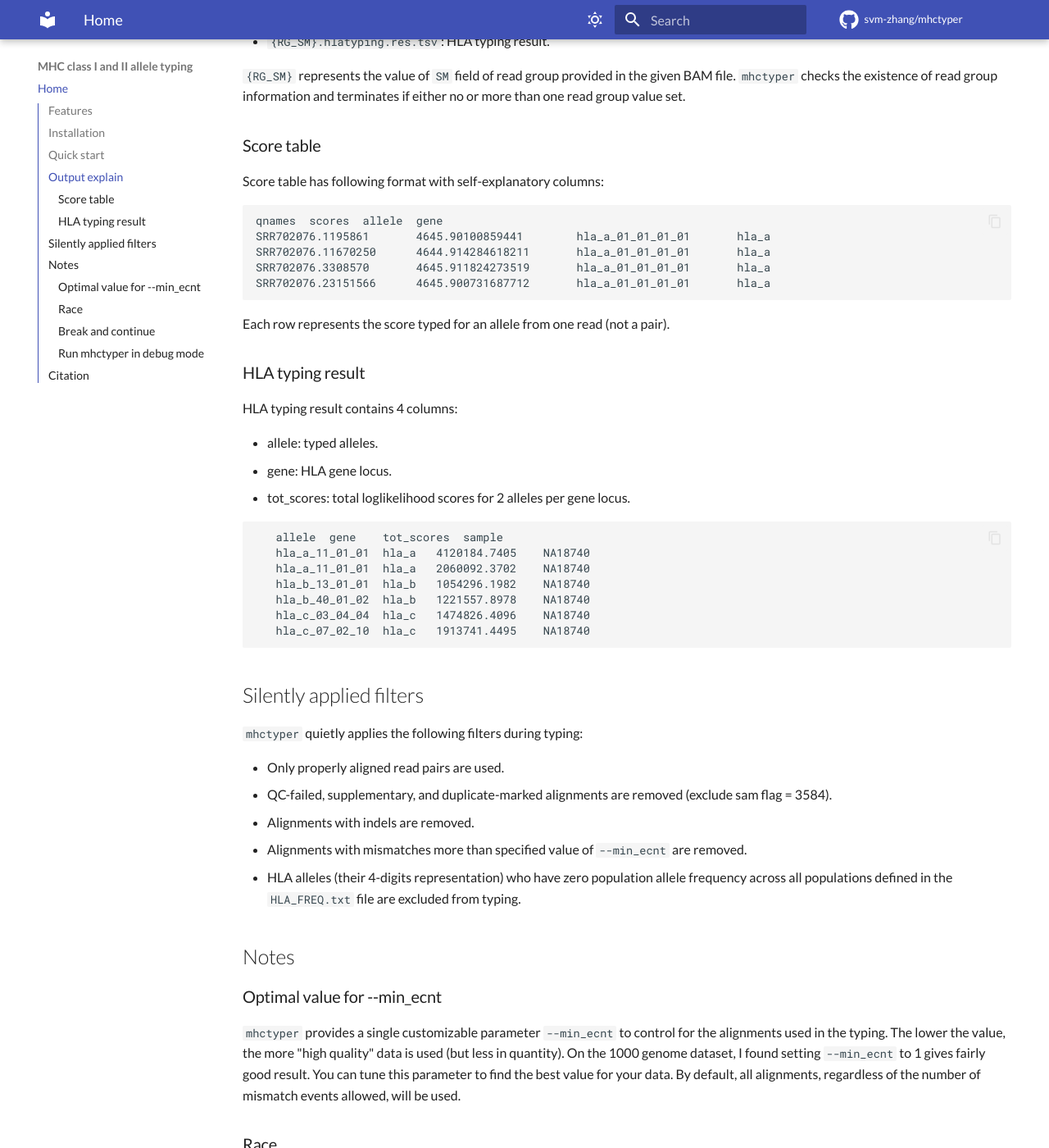
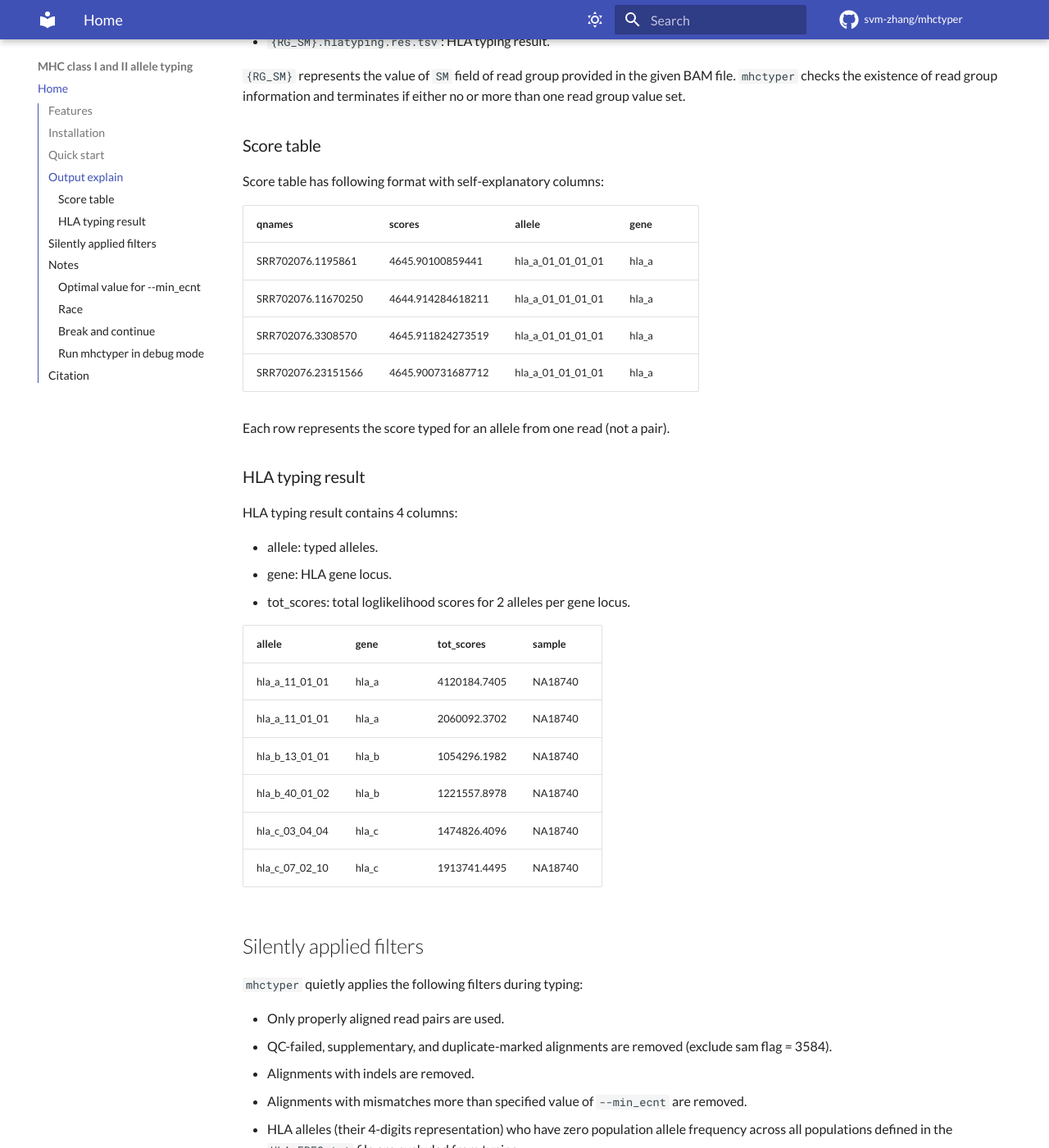
Before and after one commit to svm-zhang/mhctyper, an MkDocs documentation site: the page built from docs/index.md, in a window 1280 px wide and 1400 px high, scrolled down 1147 px. Shown: the whole window at 82% size. Built offline with MkDocs 1.6.1 and Material for MkDocs 9.7.7, drawn with Linux system fonts in a browser that asks for light colours; comment, search, counter and statistics services are not loaded.

Commit message:
Fixed table format; Added more badges.

````diff
--- a/docs/index.md
+++ b/docs/index.md
@@ -32,9 +34,9 @@ You can install mhctyper from PyPI
 
 ```bash
 mhctyper --bam "$bam" \
-    --freq "HLA_FREQ.txt" \
-    --outdir "$outdir" \
-    --nproc 8
+--freq "HLA_FREQ.txt" \
+--outdir "$outdir" \
+--nproc 8
 ```
 
 ## Output explain
@@ -53,13 +55,12 @@ and terminates if either no or more than one read group value set.
 
 Score table has following format with self-explanatory columns:
 
-```text
-qnames  scores  allele  gene
-SRR702076.1195861       4645.90100859441        hla_a_01_01_01_01       hla_a
-SRR702076.11670250      4644.914284618211       hla_a_01_01_01_01       hla_a
-SRR702076.3308570       4645.911824273519       hla_a_01_01_01_01       hla_a
-SRR702076.23151566      4645.900731687712       hla_a_01_01_01_01       hla_a
-```
+| qnames               | scores             | allele            | gene   |
+| :------------------- | :----------------- | :---------------- | :----- |
+| SRR702076.1195861    | 4645.90100859441   | hla_a_01_01_01_01 | hla_a  |
+| SRR702076.11670250   | 4644.914284618211  | hla_a_01_01_01_01 | hla_a  |
+| SRR702076.3308570    | 4645.911824273519  | hla_a_01_01_01_01 | hla_a  |
+| SRR702076.23151566   | 4645.900731687712  | hla_a_01_01_01_01 | hla_a  |
 
 Each row represents the score typed for an allele from one read (not a pair).
 
@@ -71,15 +72,14 @@ HLA typing result contains 4 columns:
 - gene: HLA gene locus.
 - tot_scores: total loglikelihood scores for 2 alleles per gene locus.
 
-```text
-   allele  gene    tot_scores  sample
-   hla_a_11_01_01  hla_a   4120184.7405    NA18740
-   hla_a_11_01_01  hla_a   2060092.3702    NA18740
-   hla_b_13_01_01  hla_b   1054296.1982    NA18740
-   hla_b_40_01_02  hla_b   1221557.8978    NA18740
-   hla_c_03_04_04  hla_c   1474826.4096    NA18740
-   hla_c_07_02_10  hla_c   1913741.4495    NA18740
-```
+| allele           | gene     | tot_scores   | sample   |
+| :--------------- | :------- | :----------- | :------- |
+| hla_a_11_01_01   | hla_a    | 4120184.7405 | NA18740  |
+| hla_a_11_01_01   | hla_a    | 2060092.3702 | NA18740  |
+| hla_b_13_01_01   | hla_b    | 1054296.1982 | NA18740  |
+| hla_b_40_01_02   | hla_b    | 1221557.8978 | NA18740  |
+| hla_c_03_04_04   | hla_c    | 1474826.4096 | NA18740  |
+| hla_c_07_02_10   | hla_c    | 1913741.4495 | NA18740  |
 
 ## Silently applied filters
 
````
Also changed, not shown: other parts of docs/index.md (+2 -0 lines).
